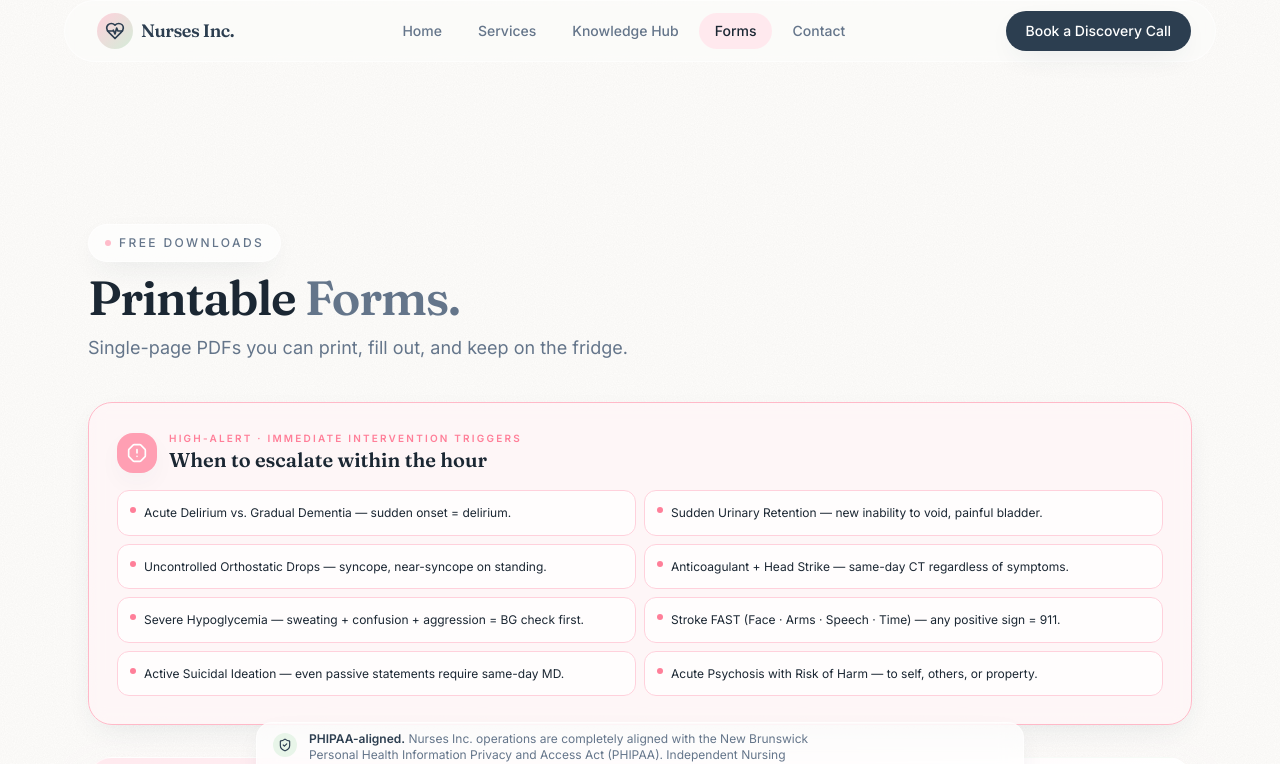
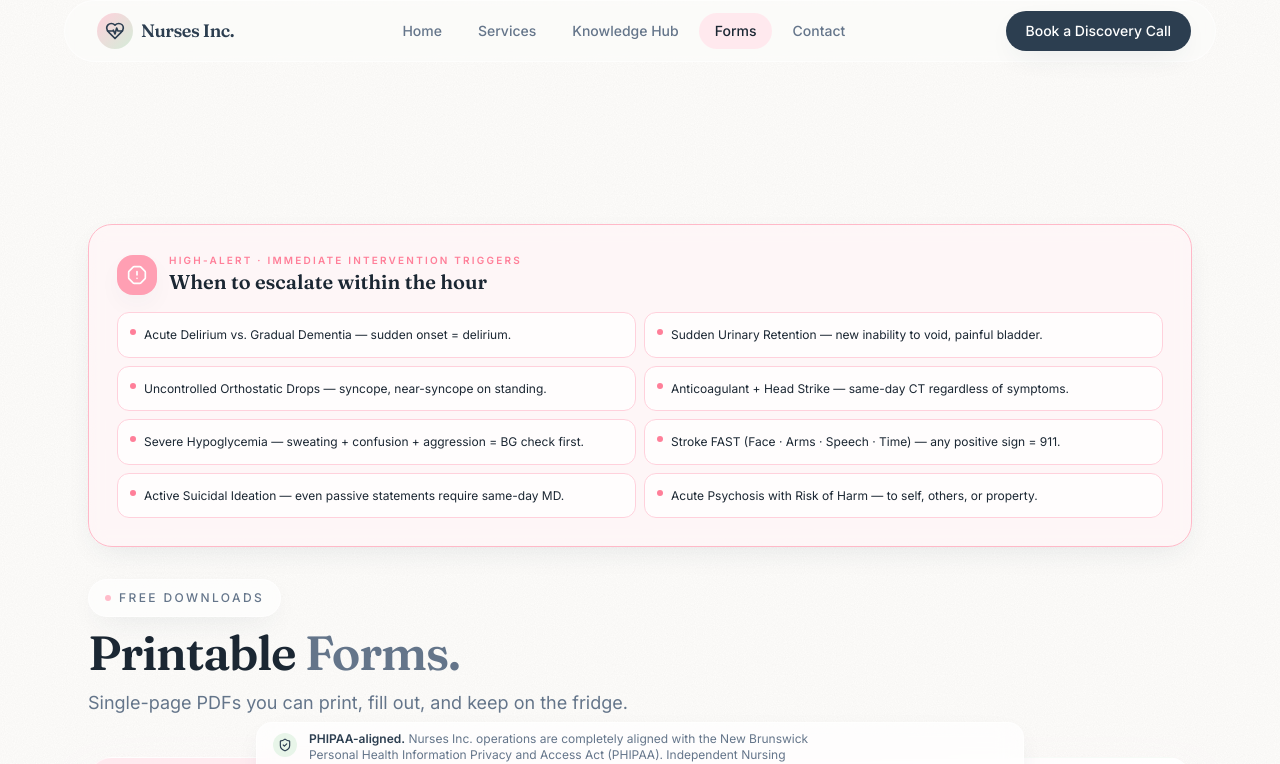
Before and after one commit to hamaouic/nursesinc, a React (Vite) app: page /forms in a window 1280 px wide. Shown: the top 764 px of the page. Built offline with nearby package versions, Linux system fonts and the light colour scheme.

Commit message:
Reorder Forms page: High-Alert panel first, then Free Downloads + Printable Forms header

```diff
--- a/src/pages/Forms.tsx
+++ b/src/pages/Forms.tsx
@@ -15,7 +15,15 @@ export default function Forms() {
   return (
     <>
       <div className="pt-28" />
+
+      {/* High-Alert Immediate Intervention Triggers — first thing on the page */}
+      <div className="mx-auto w-full max-w-6xl px-6 pt-20 sm:pt-28">
+        <HighAlertTriggers />
+      </div>
+
+      {/* Printable Forms section header + body */}
       <Section
+        className="!pt-8"
         eyebrow="Free Downloads"
         title={
           <>
@@ -25,11 +33,6 @@ export default function Forms() {
         }
         description="Single-page PDFs you can print, fill out, and keep on the fridge."
       >
-        {/* High-Alert Immediate Intervention Triggers — top of page */}
-        <div className="mb-8">
-          <HighAlertTriggers />
-        </div>
-
         {/* Internal Tools showcase — sits above the printable grid */}
         <motion.div
           initial={{ opacity: 0, y: 16 }}
```
